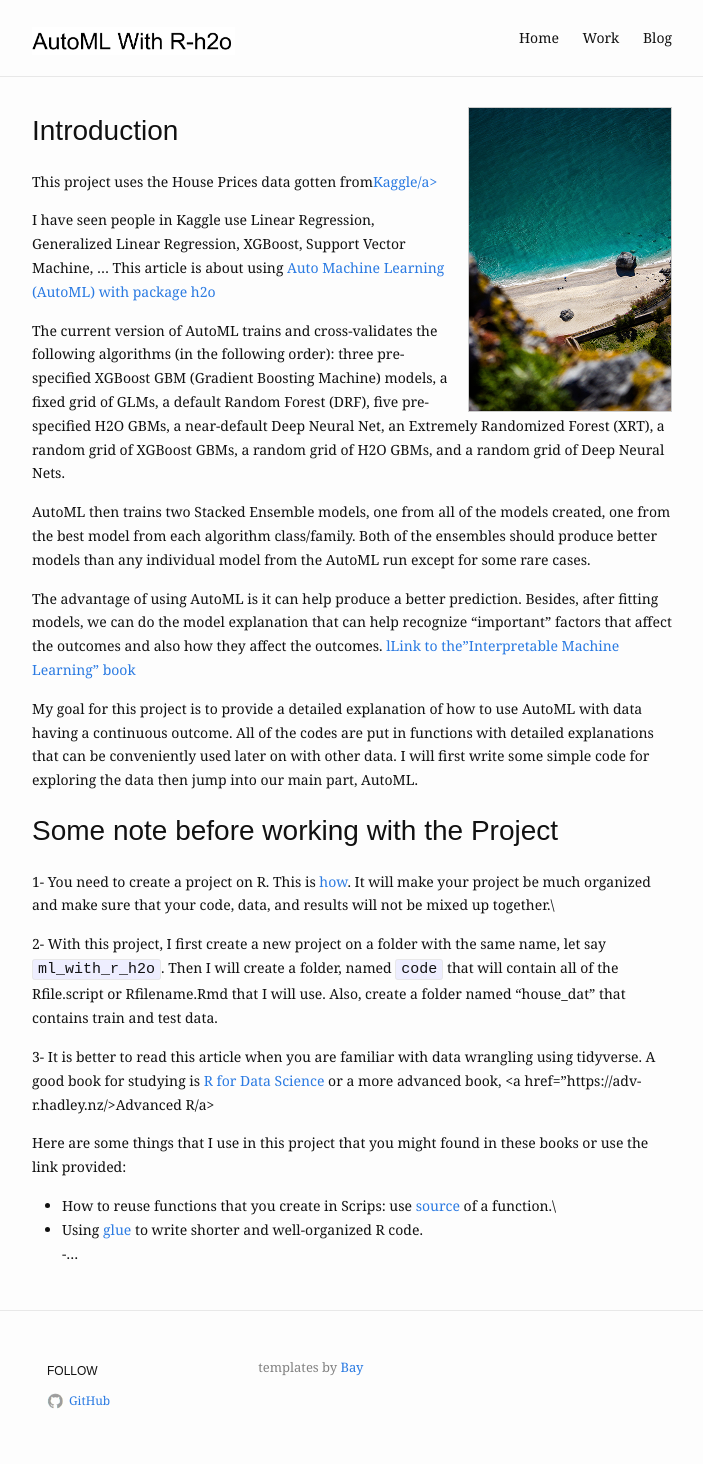
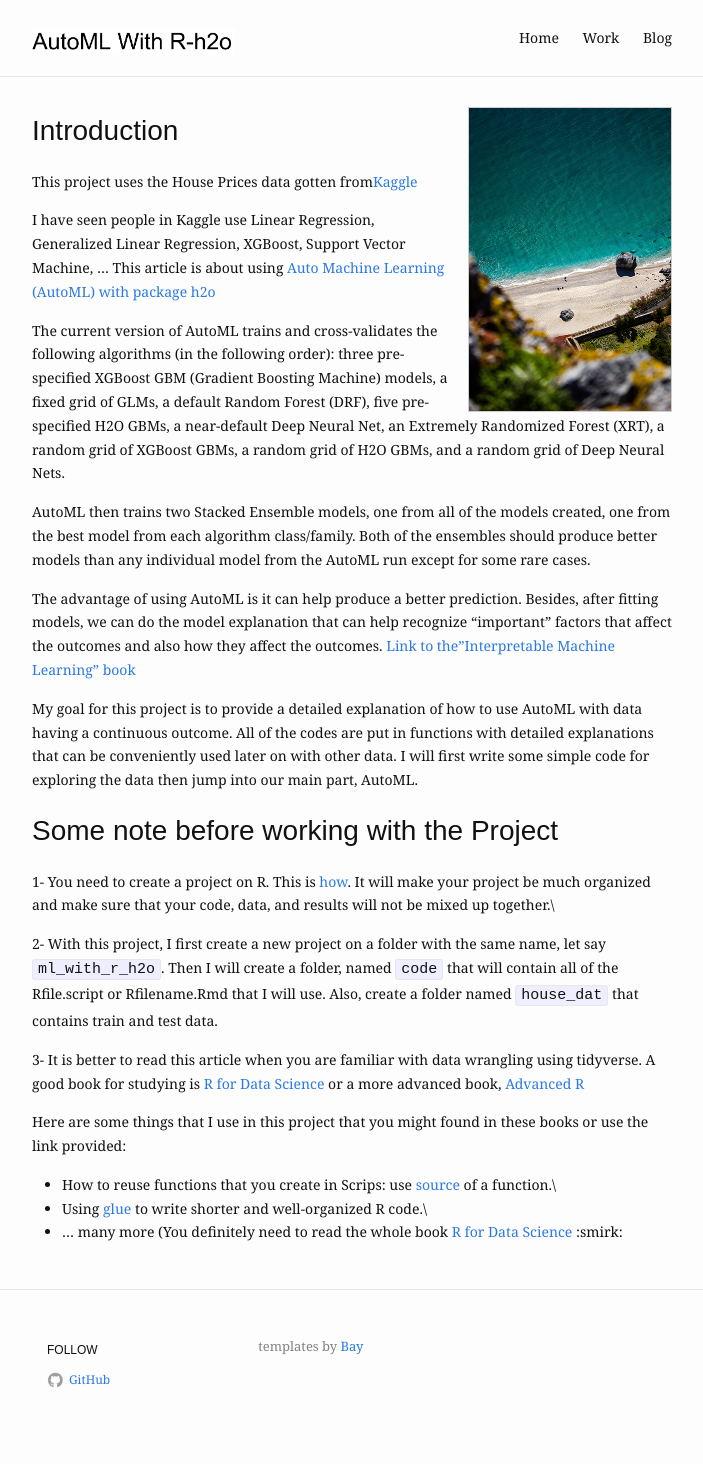
Before and after one commit to tranktle/ml_with_r_h2o, a Jekyll site: the page built from index.md, in a window 1280 px wide. Shown: the whole page, without its empty margins (288-991 px from the left). Built offline with Jekyll 4.4.1, drawn with Linux system fonts in a browser that asks for light colours; after the commit the page ends 1443 px from its top, so only the background shows below that.

Commit message:
Update index.md

```diff
--- a/index.md
+++ b/index.md
@@ -7,7 +7,7 @@ profile_picture:
 
 # Introduction
 
-This project uses the House Prices data gotten from<a href="https://www.kaggle.com/c/house-prices-advanced-regression-techniques">Kaggle/a>
+This project uses the House Prices data gotten from<a href="https://www.kaggle.com/c/house-prices-advanced-regression-techniques">Kaggle</a>
 
 I have seen people in Kaggle use Linear Regression, Generalized Linear Regression, XGBoost, Support Vector Machine, ... This article is about using <a href="https://docs.h2o.ai/h2o/latest-stable/h2o-docs/automl.html">Auto Machine Learning (AutoML) with package h2o</a>
 
@@ -15,7 +15,7 @@ The current version of AutoML trains and cross-validates the following algorithm
 
 AutoML then trains two Stacked Ensemble models, one from all of the models created, one from the best model from each algorithm class/family. Both of the ensembles should produce better models than any individual model from the AutoML run except for some rare cases.
 
-The advantage of using AutoML is it can help produce a better prediction. Besides, after fitting models, we can do the model explanation that can help recognize "important" factors that affect the outcomes and also how they affect the outcomes. <a href="https://christophm.github.io/interpretable-ml-book/">lLink to the"Interpretable Machine Learning" book</a>
+The advantage of using AutoML is it can help produce a better prediction. Besides, after fitting models, we can do the model explanation that can help recognize "important" factors that affect the outcomes and also how they affect the outcomes. <a href="https://christophm.github.io/interpretable-ml-book/">Link to the"Interpretable Machine Learning" book</a>
 
 My goal for this project is to provide a detailed explanation of how to use AutoML with data having a continuous outcome. All of the codes are put in functions with detailed explanations that can be conveniently used later on with other data.  I will first write some simple code for exploring the data then jump into our main part, AutoML.
 
@@ -24,11 +24,11 @@ My goal for this project is to provide a detailed explanation of how to use Auto
 
 1- You need to create a project on R. This is <a href="https://support.rstudio.com/hc/en-us/articles/200526207-Using-Projects">how</a>. It will make your project be much organized and make sure that your code, data, and results will not be mixed up together.\
 
-2- With this project, I first create a new project on a folder with the same name, let say `ml_with_r_h2o`. Then I will create a folder, named `code` that will contain all of the Rfile.script or Rfilename.Rmd that I will use. Also, create a folder named "house_dat" that contains train and test data.
+2- With this project, I first create a new project on a folder with the same name, let say `ml_with_r_h2o`. Then I will create a folder, named `code` that will contain all of the Rfile.script or Rfilename.Rmd that I will use. Also, create a folder named  `house_dat` that contains train and test data.
 
-3- It is better to read this article when you are familiar with data wrangling using tidyverse. A good book for studying is <a href="(https://r4ds.had.co.nz/6">R for Data Science</a> or a more advanced book, <a href="https://adv-r.hadley.nz/>Advanced R/a>
+3- It is better to read this article when you are familiar with data wrangling using tidyverse. A good book for studying is <a href="(https://r4ds.had.co.nz/6">R for Data Science</a> or a more advanced book, <a href="https://adv-r.hadley.nz/">Advanced R</a>
 
 Here are some things that I use in this project that you might found in these books or use the link provided:
   - How to reuse functions that you create in  Scrips: use [source](https://www.rdocumentation.org/packages/base/versions/3.6.2/topics/source) of a function.\
   - Using [glue](https://glue.tidyverse.org/) to write shorter and well-organized R code.\
-  -...
+  - ... many more (You definitely need to read the whole book <a href="(https://r4ds.had.co.nz/6">R for Data Science</a>  :smirk:
```
